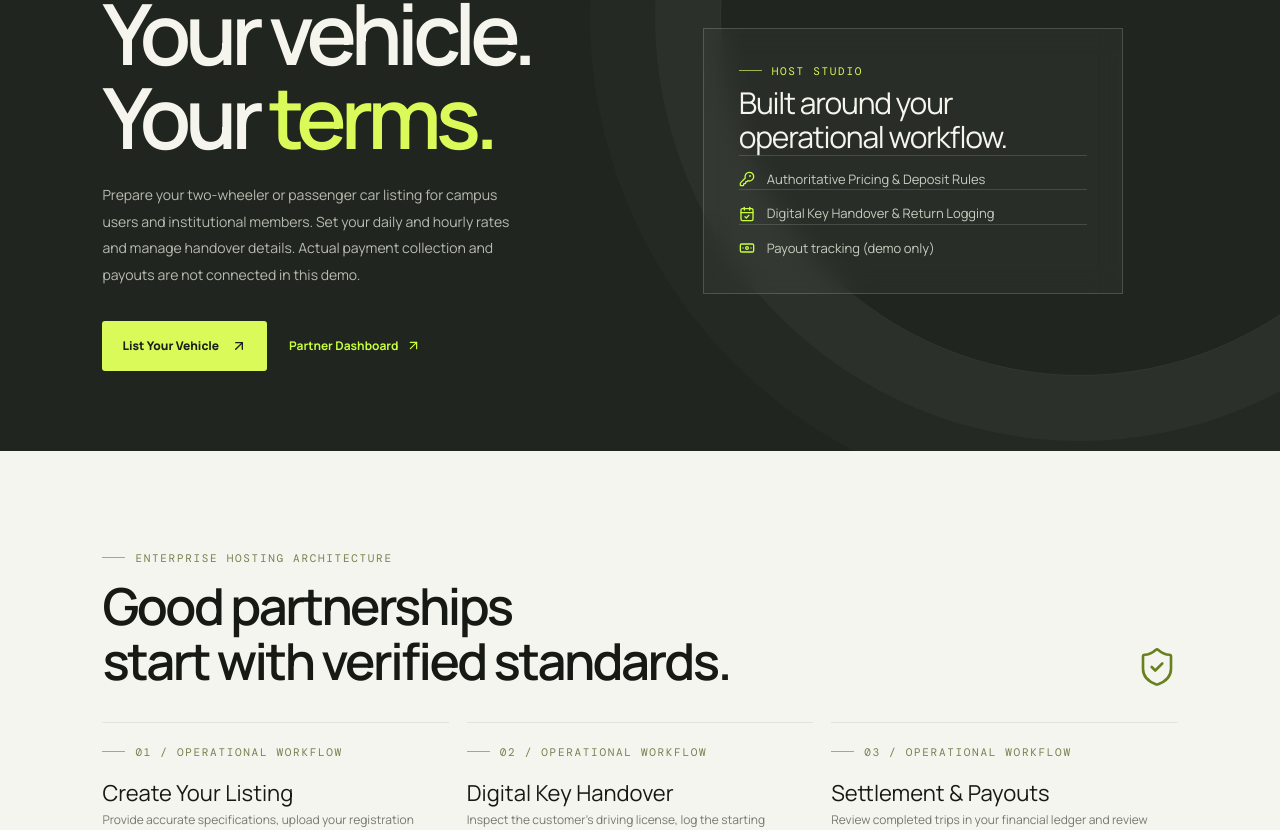
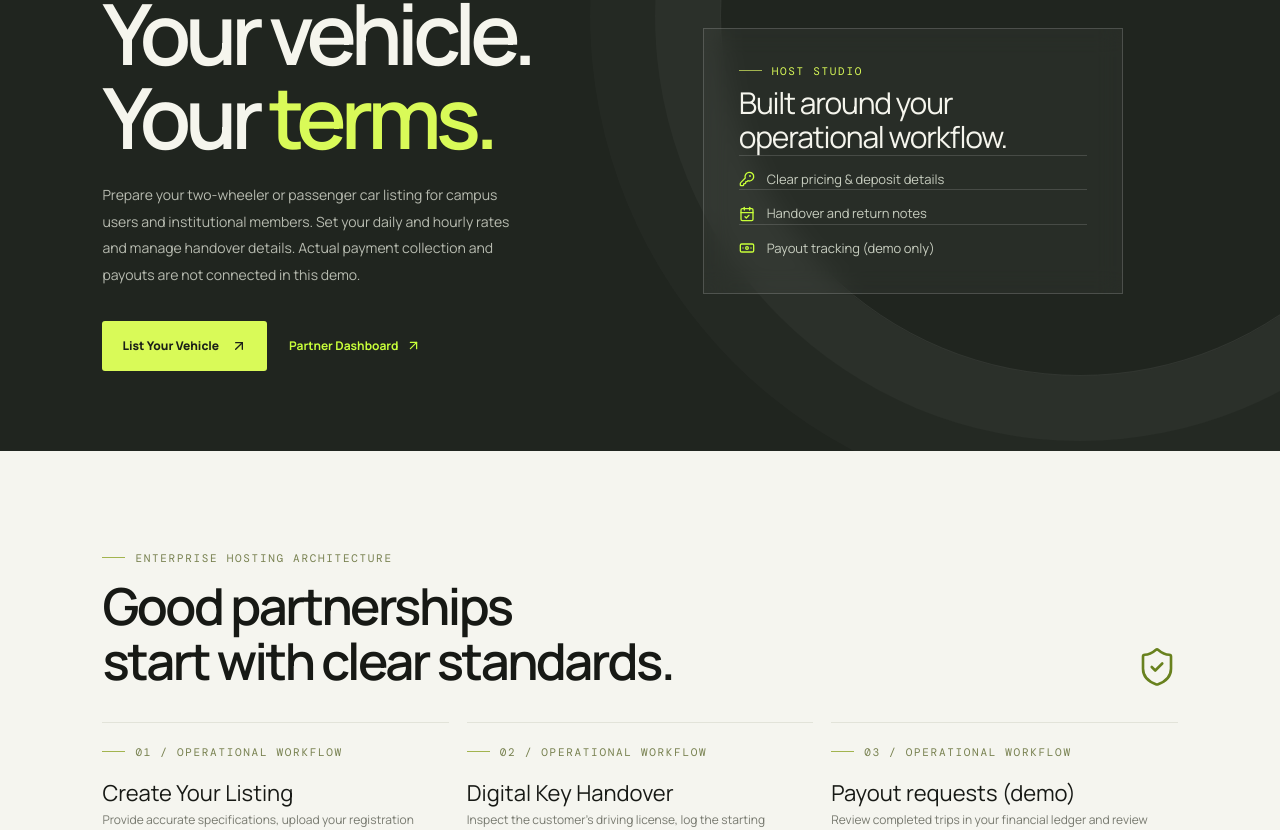
Before and after one commit to Syed-Haseeb97/mobility_03, a Next.js app: page /list-your-vehicle in a window 1280 px wide. Shown: the part 210-1040 px from the top of the page. Built offline with nearby package versions, Linux system fonts and the light colour scheme; no server answers.

Commit message:
copy: make partner feature promises accurate

```diff
--- a/app/list-your-vehicle/page.tsx
+++ b/app/list-your-vehicle/page.tsx
@@ -66,8 +66,8 @@ export default function HostIntro() {
                 Built around your operational workflow.
               </h2>
               {[
-                "Authoritative Pricing & Deposit Rules",
-                "Digital Key Handover & Return Logging",
+                "Clear pricing & deposit details",
+                "Handover and return notes",
                 "Payout tracking (demo only)",
               ].map((x, i) => (
                 <p
@@ -104,7 +104,7 @@ export default function HostIntro() {
             <h2>
               Good partnerships
               <br />
-              start with verified standards.
+              start with clear standards.
             </h2>
           </div>
           <ShieldCheck size={42} strokeWidth={1.5} className="text-[#68811e]" />
@@ -124,7 +124,7 @@ export default function HostIntro() {
             },
             {
               n: "03",
-              title: "Settlement & Payouts",
+              title: "Payout requests (demo)",
               body: "Review completed trips in your financial ledger and review estimated net revenue. Actual payouts require a connected payment provider and verified settlement process.",
             },
           ].map((x) => (
```
